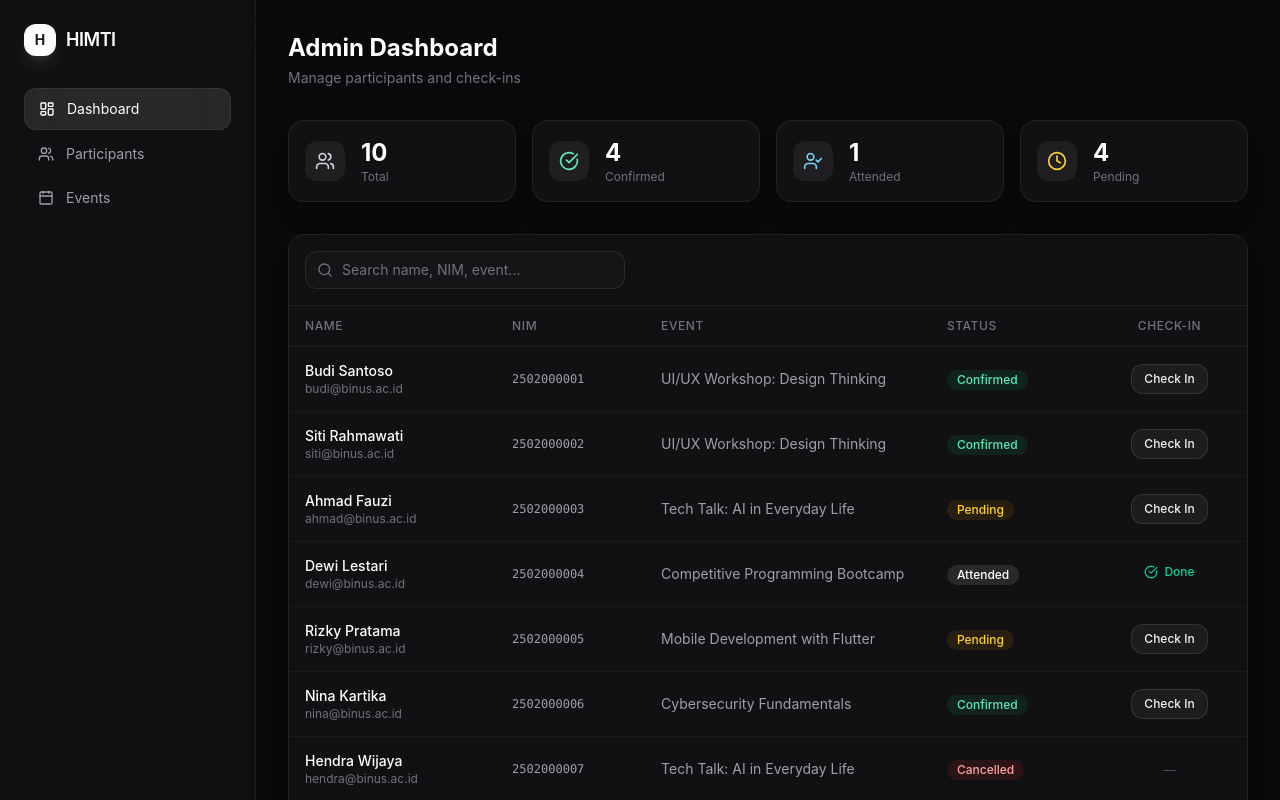
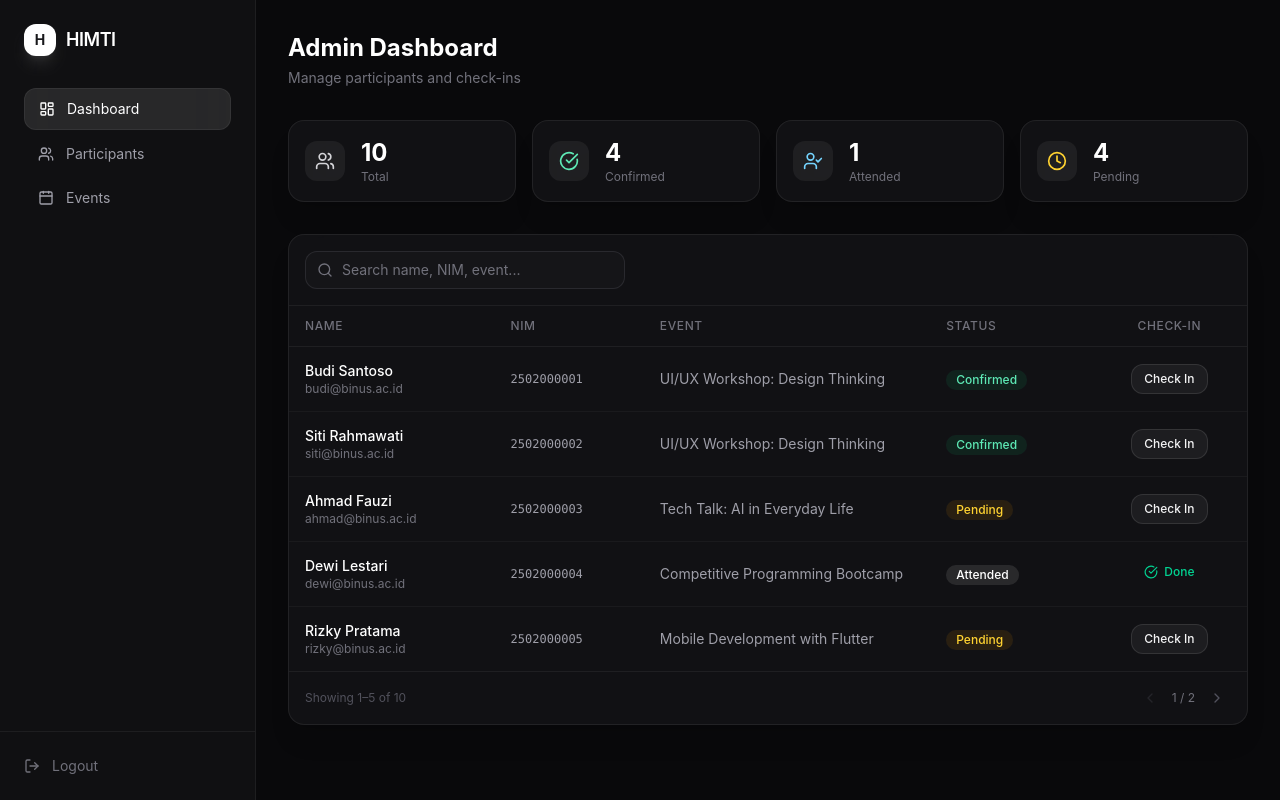
Before and after one commit to geraldmartadinata/pbl-2, a React app in the folder frontend/: page /admin in a window 1280 px wide. Shown: the top 800 px of the page. Built offline with nearby package versions, Linux system fonts and the light colour scheme; sample sign-in values are in the browser's storage; the HTML template or start-up script is replaced by a standard one.

Commit message:
feat: Admin table pagination — 5 per page, prev/next controls, page indicator, resets on search

```diff
--- a/frontend/src/pages/AdminDashboard.jsx
+++ b/frontend/src/pages/AdminDashboard.jsx
@@ -6,7 +6,7 @@ import Button from '../components/Button'
 import { PageSpinner } from '../components/Spinner'
 import Sidebar from '../components/Sidebar'
 import { useToast } from '../contexts/ToastContext'
-import { Search, Users, CheckCircle, Clock, UserCheck } from 'lucide-react'
+import { Search, Users, CheckCircle, Clock, UserCheck, ChevronLeft, ChevronRight } from 'lucide-react'
 
 const statusConfig = {
   confirmed: { label: 'Confirmed', variant: 'success' },
@@ -19,8 +19,10 @@ export default function AdminDashboard() {
   const [participants, setParticipants] = useState([])
   const [loading, setLoading] = useState(true)
   const [search, setSearch] = useState('')
+  const [page, setPage] = useState(1)
   const [checkingId, setCheckingId] = useState(null)
   const toast = useToast()
+  const PAGE_SIZE = 5
 
   useEffect(() => {
     getAllParticipants()
@@ -49,6 +51,9 @@ export default function AdminDashboard() {
       p.event_title.toLowerCase().includes(q)
     )
   })
+  const totalPages = Math.max(1, Math.ceil(filtered.length / PAGE_SIZE))
+  const safePage = Math.min(page, totalPages)
+  const paginated = filtered.slice((safePage - 1) * PAGE_SIZE, safePage * PAGE_SIZE)
 
   const stats = [
     { label: 'Total', count: participants.length, icon: Users, color: 'text-zinc-300' },
@@ -94,7 +99,7 @@ export default function AdminDashboard() {
                   type="text"
                   placeholder="Search name, NIM, event..."
                   value={search}
-                  onChange={(e) => setSearch(e.target.value)}
+                  onChange={(e) => { setSearch(e.target.value); setPage(1) }}
                   className="block w-full rounded-xl bg-zinc-900/80 border border-zinc-700/50 pl-9 pr-3 py-2 text-sm text-white placeholder-zinc-500 focus:outline-none focus:ring-2 focus:ring-white/10 focus:border-white/20 transition-colors"
                 />
               </div>
@@ -117,7 +122,7 @@ export default function AdminDashboard() {
                       <td colSpan={5} className="px-4 py-12 text-center text-zinc-500">No participants found</td>
                     </tr>
                   ) : (
-                    filtered.map((p) => (
+                    paginated.map((p) => (
                       <tr key={p.id} className="hover:bg-white/[2%] transition-colors">
                         <td className="px-4 py-3.5">
                           <p className="text-white font-medium">{p.full_name}</p>
@@ -147,8 +152,31 @@ export default function AdminDashboard() {
                 </tbody>
               </table>
             </div>
-            <div className="px-4 py-3 border-t border-white/[6%] text-xs text-zinc-600">
-              Showing {filtered.length} of {participants.length} participants
+            <div className="px-4 py-3 border-t border-white/[6%] flex items-center justify-between text-xs text-zinc-600">
+              <span>
+                {filtered.length === 0
+                  ? 'No participants'
+                  : `Showing ${(safePage - 1) * PAGE_SIZE + 1}–${Math.min(safePage * PAGE_SIZE, filtered.length)} of ${filtered.length}`}
+              </span>
+              {totalPages > 1 && (
+                <div className="flex items-center gap-2">
+                  <button
+                    onClick={() => setPage(safePage - 1)}
+                    disabled={safePage <= 1}
+                    className="p-1.5 rounded-lg hover:bg-white/[6%] disabled:opacity-30 disabled:cursor-not-allowed transition-colors"
+                  >
+                    <ChevronLeft className="h-4 w-4" />
+                  </button>
+                  <span className="text-zinc-500">{safePage} / {totalPages}</span>
+                  <button
+                    onClick={() => setPage(safePage + 1)}
+                    disabled={safePage >= totalPages}
+                    className="p-1.5 rounded-lg hover:bg-white/[6%] disabled:opacity-30 disabled:cursor-not-allowed transition-colors"
+                  >
+                    <ChevronRight className="h-4 w-4" />
+                  </button>
+                </div>
+              )}
             </div>
           </Card>
         </div>
```
